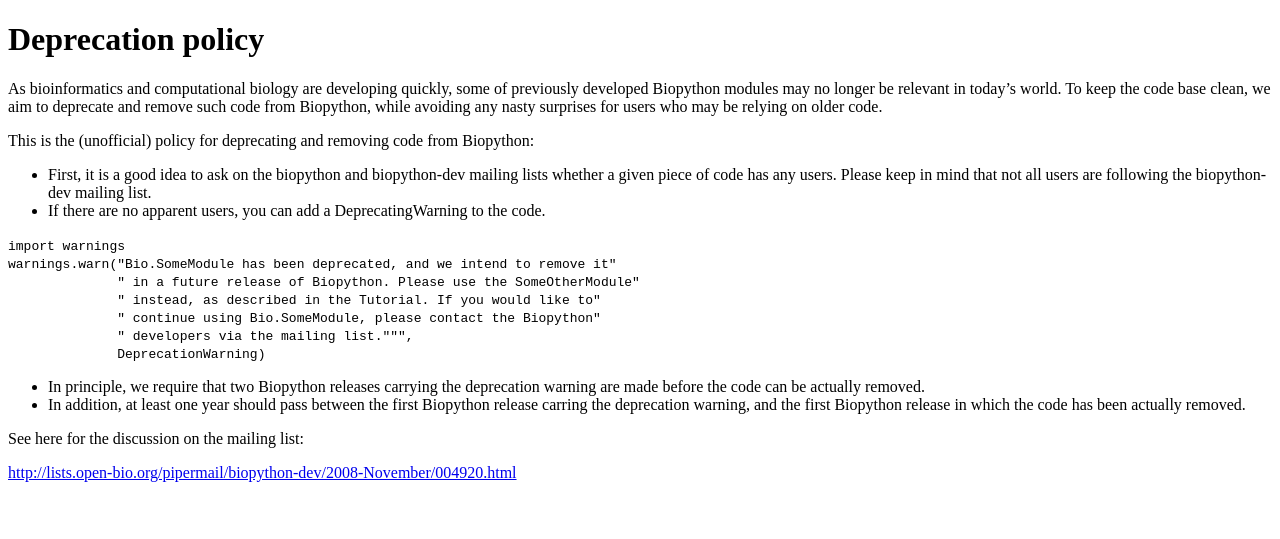
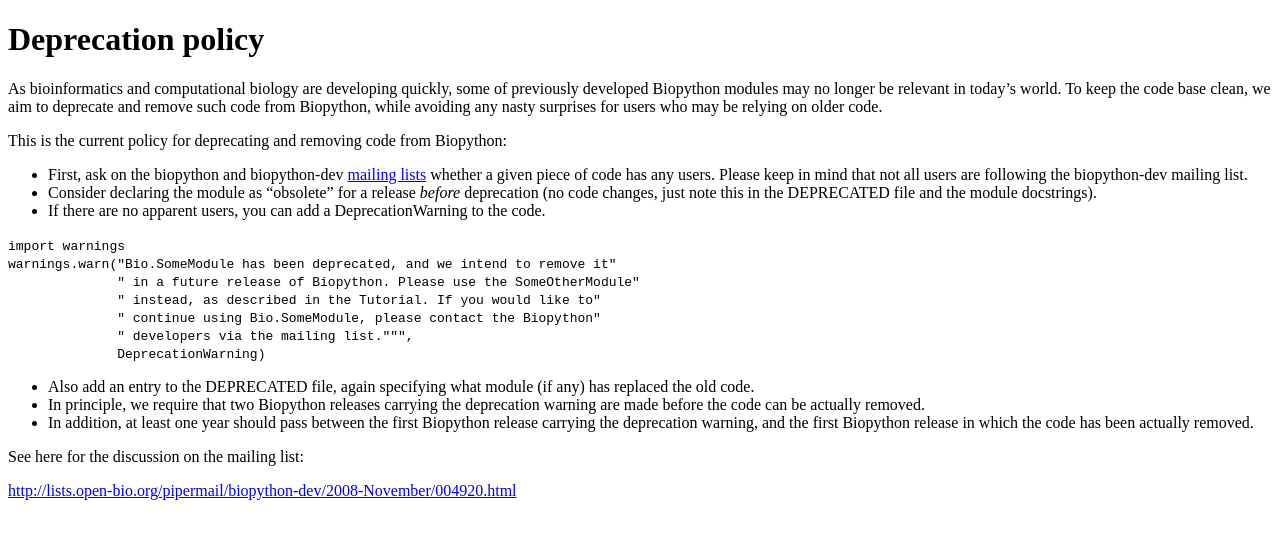
Before and after one commit to biopython/biopython.github.io, a Jekyll site: the page built from wiki/Deprecation_policy.md, in a window 1280 px wide. Shown: the top 539 px of the page. Built offline with Jekyll 4.4.1, drawn with Linux system fonts in a browser that asks for light colours.

Commit message:
Fixed some typos. Added note about marking things as "obsolete", and using the DEPRECATED file

```diff
--- a/wiki/Deprecation_policy.md
+++ b/wiki/Deprecation_policy.md
@@ -10,14 +10,17 @@ today's world. To keep the code base clean, we aim to deprecate and
 remove such code from Biopython, while avoiding any nasty surprises for
 users who may be relying on older code.
 
-This is the (unofficial) policy for deprecating and removing code from
+This is the current policy for deprecating and removing code from
 Biopython:
 
--   First, it is a good idea to ask on the biopython and biopython-dev
-    mailing lists whether a given piece of code has any users. Please
-    keep in mind that not all users are following the biopython-dev
-    mailing list.
--   If there are no apparent users, you can add a DeprecatingWarning to
+-   First, ask on the biopython and biopython-dev [mailing
+    lists](mailing_lists "wikilink") whether a given piece of code has
+    any users. Please keep in mind that not all users are following the
+    biopython-dev mailing list.
+-   Consider declaring the module as "obsolete" for a release *before*
+    deprecation (no code changes, just note this in the DEPRECATED file
+    and the module docstrings).
+-   If there are no apparent users, you can add a DeprecationWarning to
     the code.
 
 `import warnings`
@@ -28,11 +31,13 @@ Biopython:
 `              " developers via the mailing list.""",`
 `              DeprecationWarning)`
 
+-   Also add an entry to the DEPRECATED file, again specifying what
+    module (if any) has replaced the old code.
 -   In principle, we require that two Biopython releases carrying the
     deprecation warning are made before the code can be
     actually removed.
 -   In addition, at least one year should pass between the first
-    Biopython release carring the deprecation warning, and the first
+    Biopython release carrying the deprecation warning, and the first
     Biopython release in which the code has been actually removed.
 
 See here for the discussion on the mailing list:
```
Also changed, not shown: 1 other file.
